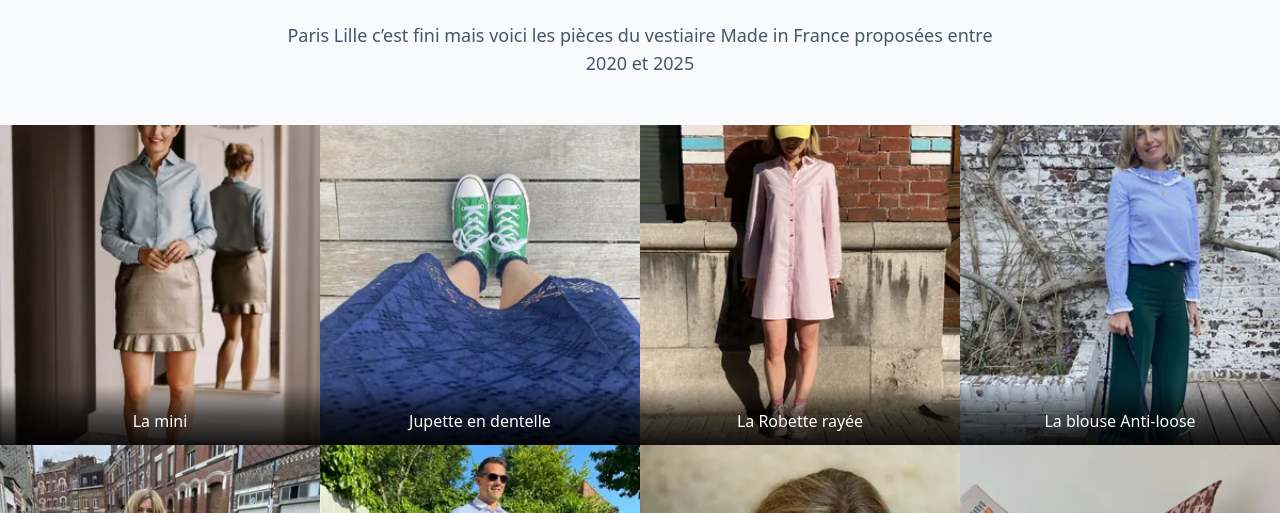
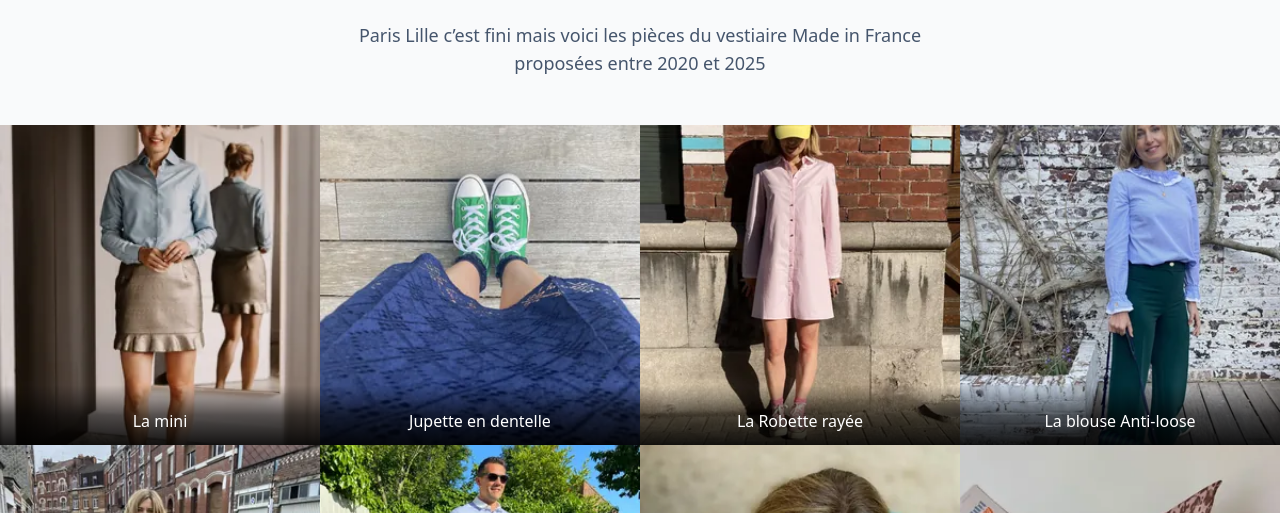
Before and after one commit to 2803media/paris-lille.com, a website: page index.html in a window 1280 px wide. Shown: the part 287-800 px from the top of the page. Drawn offline with Linux system fonts and the light colour scheme.

Commit message:
Update index.html

```diff
--- a/index.html
+++ b/index.html
@@ -124,7 +124,8 @@
           class="mx-auto mt-6 max-w-3xl text-center text-lg text-slate-600 dark:text-slate-400 px-4"
         >
           Paris Lille c’est fini mais voici les pièces du vestiaire Made in
-          France proposées entre 2020 et 2025
+          France<br />
+          proposées entre 2020 et 2025
         </p>
       </div>
 
```
